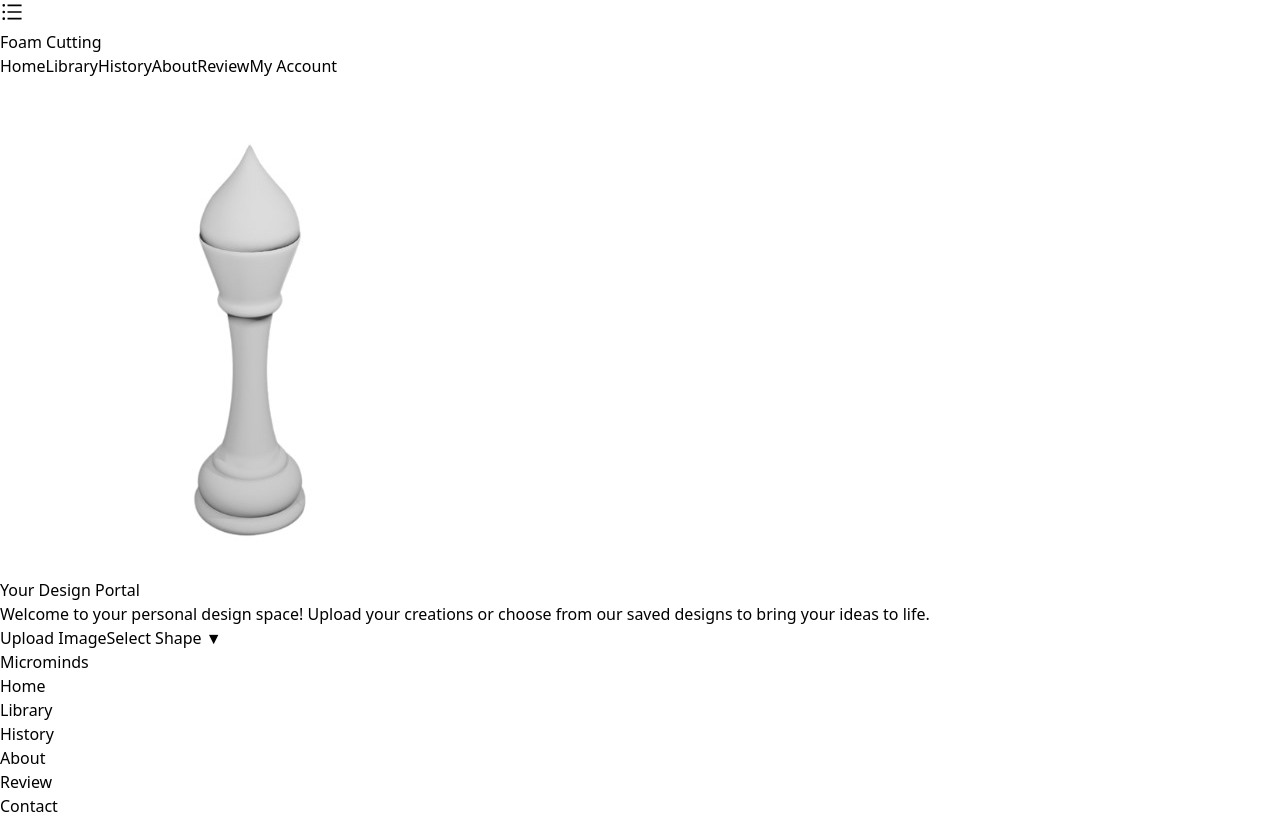
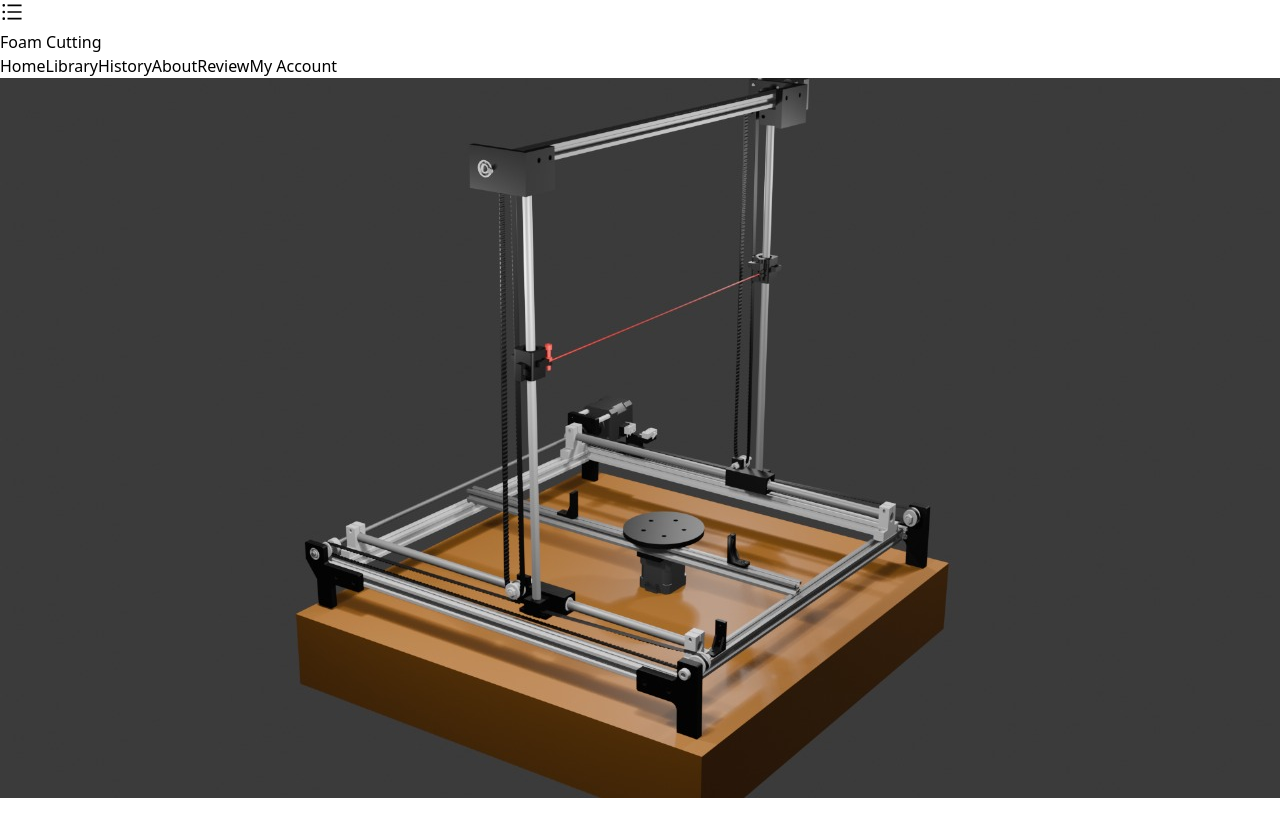
Before and after one commit to Micro-Minds/foam-cutter-frontend, a React (Vite) app: page /app/home in a window 1280 px wide. Shown: the top 814 px of the page. Built offline with nearby package versions, Linux system fonts and the light colour scheme.

Commit message:
chenged images

```diff
--- a/src/pages/HomePage.tsx
+++ b/src/pages/HomePage.tsx
@@ -1,5 +1,5 @@
 import { useState } from "react";
-import chessImage from "../assets/chess.jpg";
+import machineImage from "../assets/machine.jpg";
 import { collection, addDoc, Timestamp } from "firebase/firestore";
 import { db } from "../firebase";
 import { sendGcodeToESP } from "../service/sendGCodeToEsp.ts";
@@ -74,7 +74,8 @@ export const HomePage = () => {
   return (
       <div className="flex flex-col min-h-screen bg-[#f0ede7] text-gray-800">
         <main className="flex-grow flex flex-col items-center justify-center px-2 py-6 text-center">
-          <img src={chessImage} alt="Design preview" className="w-48 h-48 mx-auto rounded-lg object-contain shadow-md mb-6" />
+          <img src={machineImage} alt="Design preview" className="w-full max-w-3xl h-auto mx-auto rounded-lg object-cover" />
+          <br /><br /><br />
           <h1 className="text-3xl sm:text-4xl font-bold text-green-800 mb-4">Your Design Portal</h1>
           <p className="max-w-2xl text-base sm:text-lg text-gray-700 mb-8">
             Welcome to your personal design space! Upload your creations or choose from our saved designs to bring your ideas to life.
```
Also changed, not shown: src/assets/machine.jpg (added).
